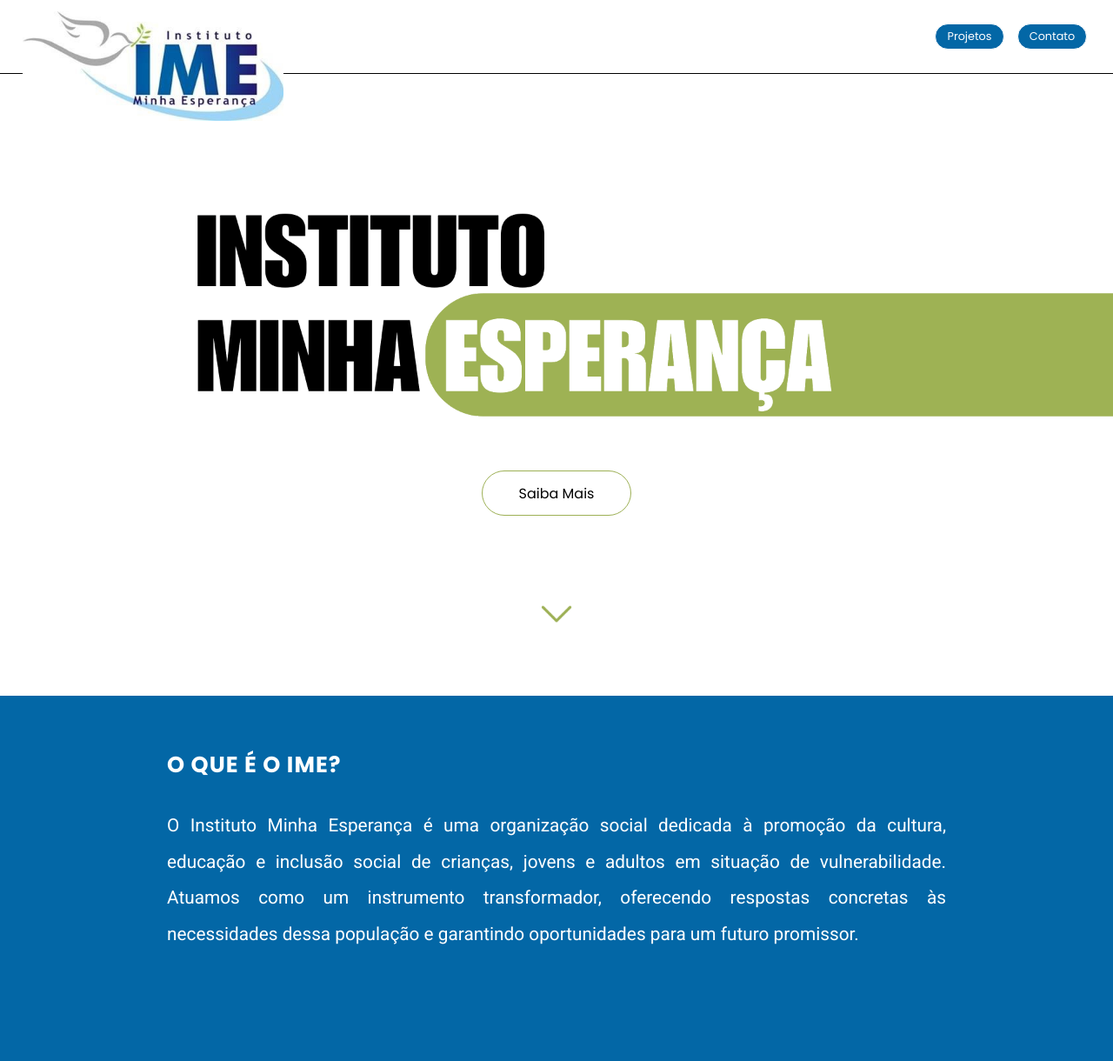
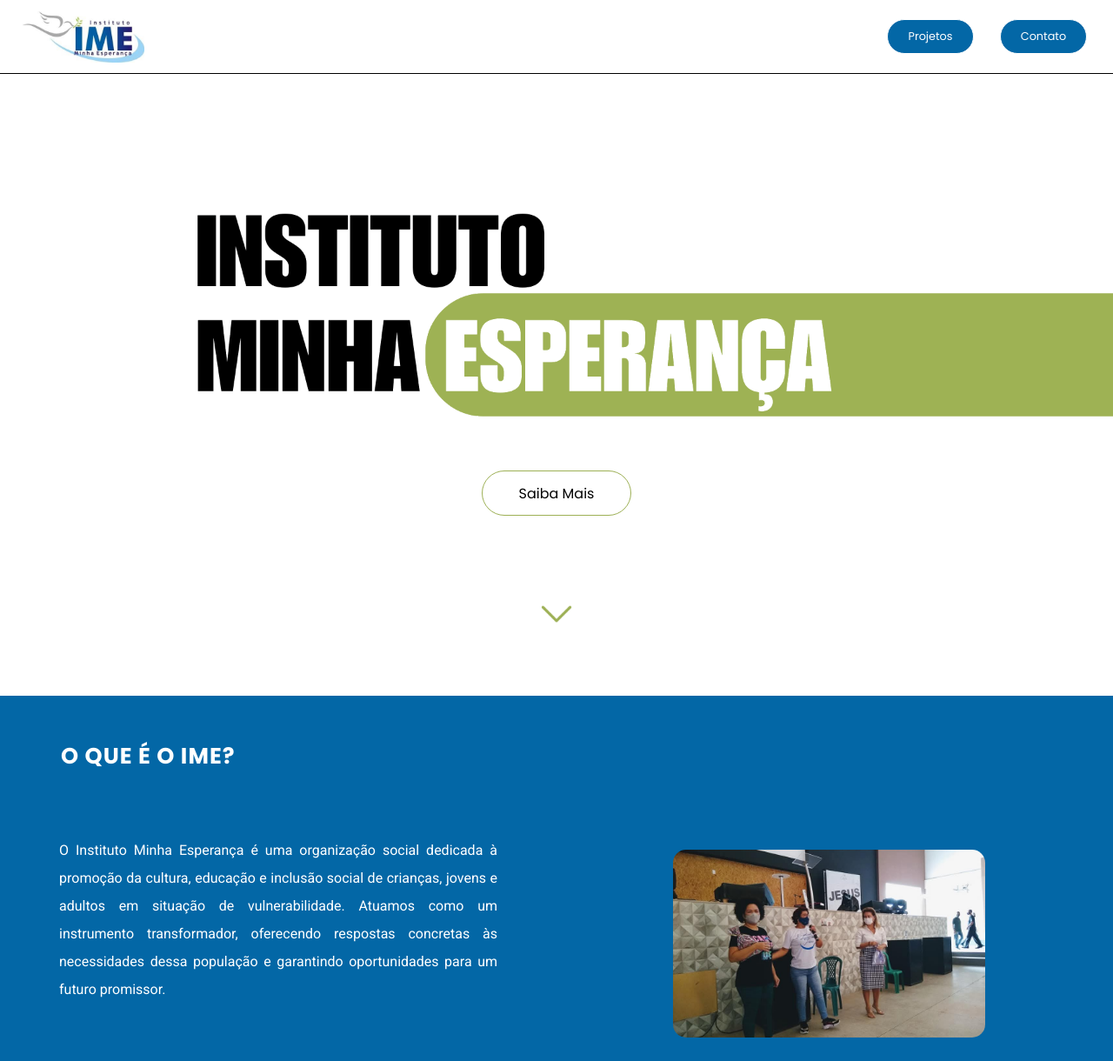
Before and after one commit to EnzoDev73/InstitudoMinhaEsperanca, a plain HTML site: page index.html in a window 1280 px wide. Shown: the top 1220 px of the page at 87% size. Drawn offline with Linux system fonts and the light colour scheme.

Commit message:
Update mediaLarger.css

```diff
--- a/estilos/mediaLarger.css
+++ b/estilos/mediaLarger.css
@@ -5,8 +5,34 @@
         height: 85px;
 
         & #logo{
-            width: 300px;
+            width: 140px;
             height: 200px;
+        }
+
+        & ul{
+            height: 100%;
+            display: flex;
+            justify-content: end;
+            align-items: center;
+            list-style: none;
+            gap: 30px;
+            margin-right: 30px;
+
+            & li{
+                width: 100px;
+                padding: 10px;
+                background-color: #0367A6;
+                color: white;
+                font-family: 'Poppins';
+                font-size: 0.8em;
+                border: 1px solid  ;
+                border-radius: 25px;
+            }
+
+            & li:hover{
+                background-color: white;
+                color: #0367A6;
+            }
         }
     }
 
@@ -36,24 +62,33 @@
     }
 
     #pagina1{
+        display: flex;
+        flex-wrap: wrap;
+        align-items: center;
 
-        height: 970px;
+        height: 620px;
 
         & h1{
-            padding: 60px 0px 30px 15%;
+            width: 100%;
+            padding: 50px 0px 33px 70px;
             font-size: 1.6em;
         }
 
         & p{
-            font-size: 1.3em;
-            padding: 0px 15%;
+            width: 50%;
+            padding: 0px 68px;
+            font-size: 1em;
+
         }
 
         & #foto{
-            width: 70%;
-            height: 250px;
+            width: 359px;
+            height: 216px;
+            margin: 55px 144px 0px 134px
         }
         & .seta-branco{
+            margin: auto;
+            padding: 0px;
             width: 75px;
             top: 8%;
         }
```
